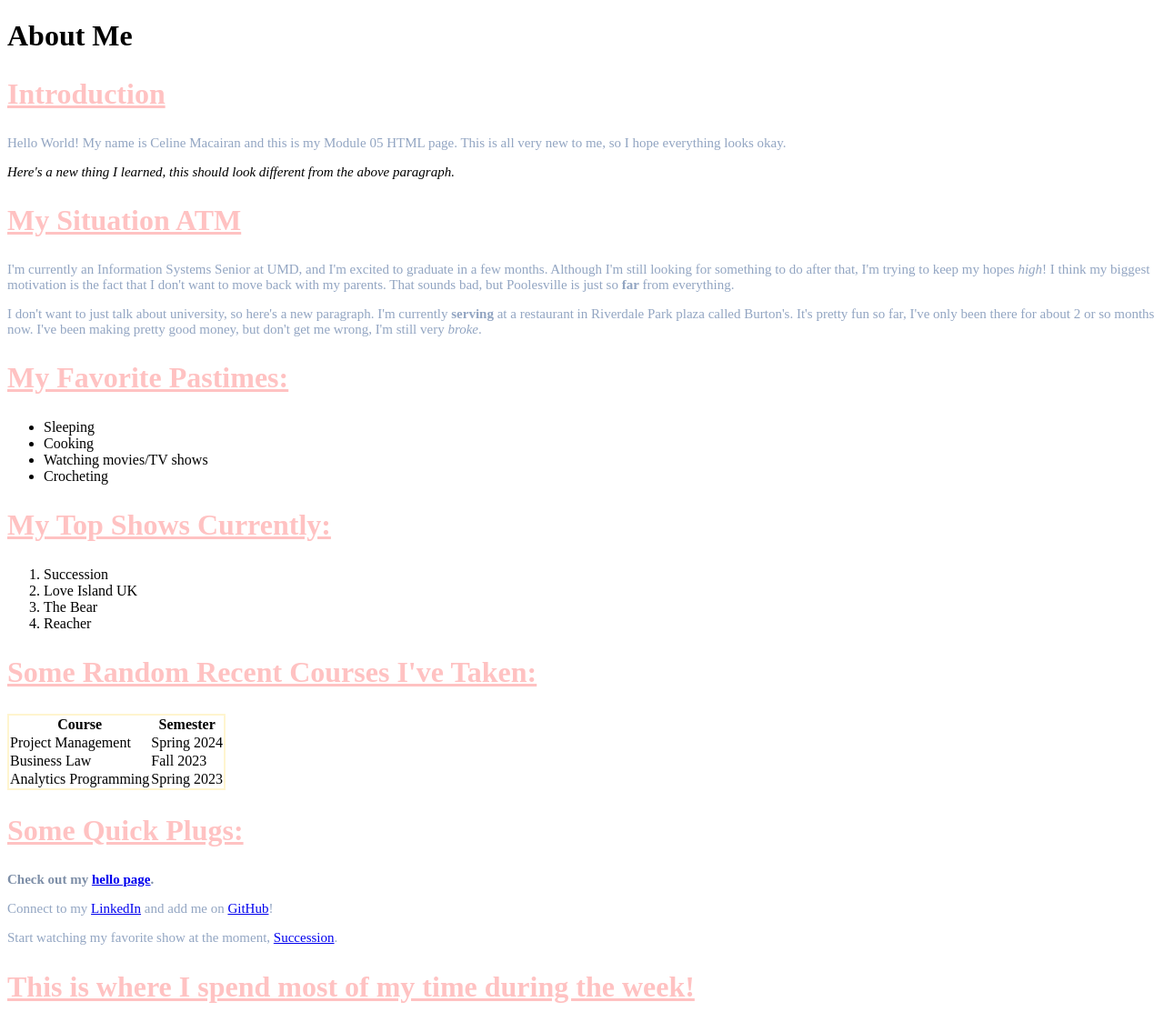
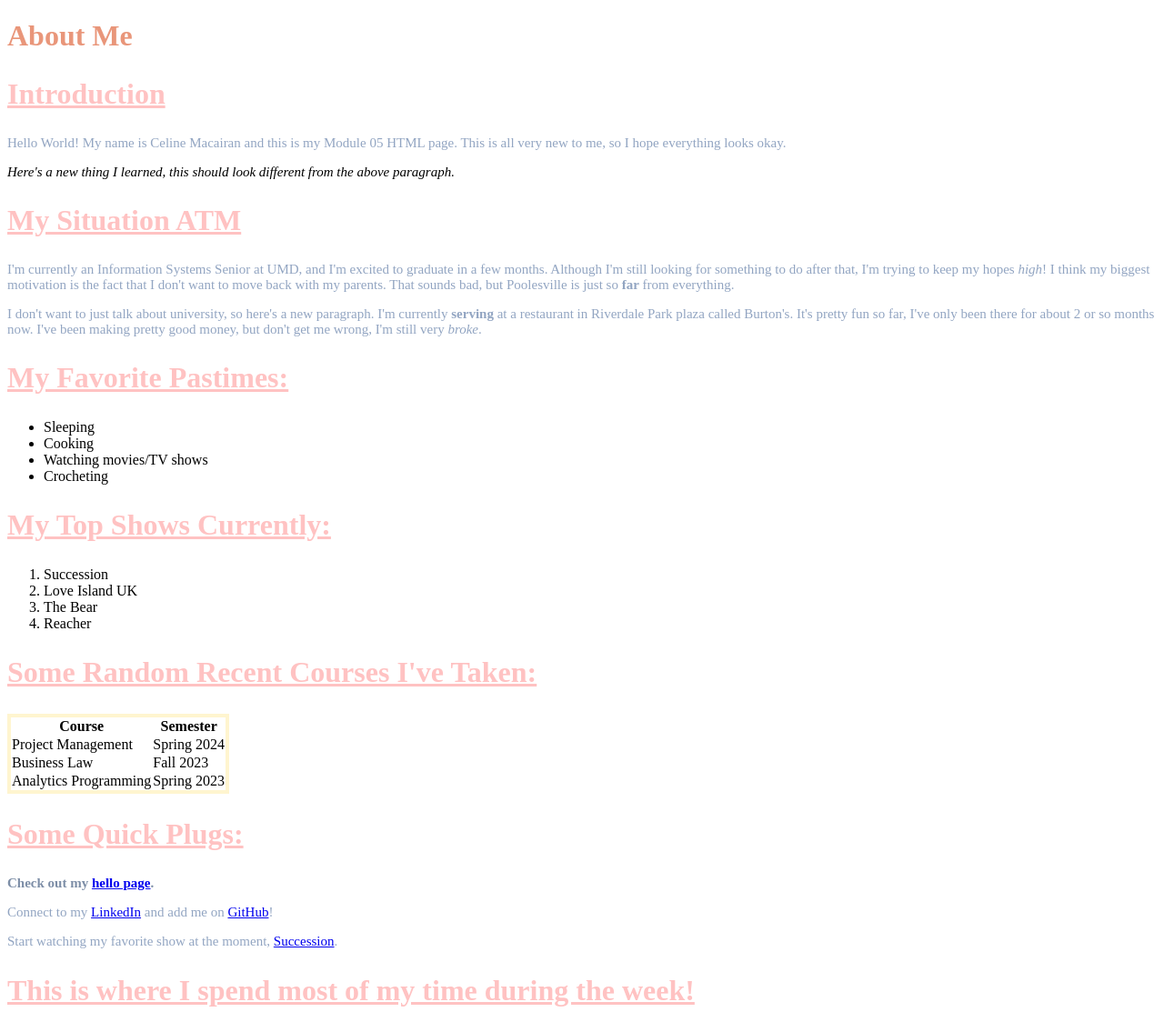
Before and after one commit to celineannem/helloWorld, a Flask app: page /about-css in a window 1280 px wide. Shown: the top 1113 px of the page at 91% size. Run offline with Flask 3, Linux system fonts and the light colour scheme.

Commit message:
Some style changes to my style.css file.

```diff
--- a/static/css/style.css
+++ b/static/css/style.css
@@ -3,6 +3,12 @@
 p {
     color: #92a5c2;
     font-size: 15px;
+}
+
+/*Styling level 1 header for fun*/
+h1 {
+    color: darksalmon;
+    font-size 3em;
 }
 
 /*Styling all level 2 headers to pink, underlined, and increase font size*/
@@ -14,14 +20,14 @@ h2 {
 
 /* Styling table to have solid, 2 pixel, yellow border that collapses */
 table {
-    border: 2px solid #fff5cf;
+    border: 4px solid #fff5cf;
     border-collapse: collapse;
 }
 
 /* Special id paragraph that I added to the about-css html file, italicizes and makes color black */
 #special {
     font-style: italic;
-    color: black; /* Rule 2: Set text color */
+    color: black;
 }
 
 /*Custom class rule that makes the font bolded*/
```
